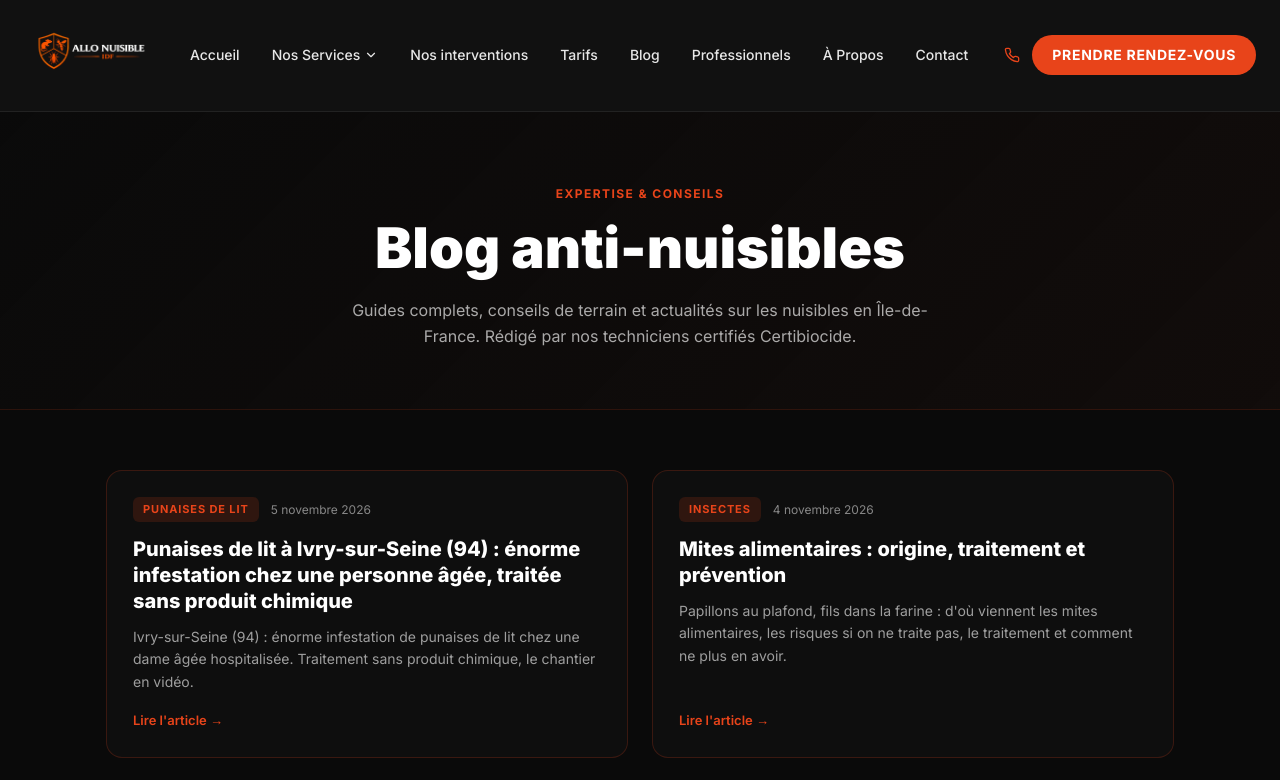
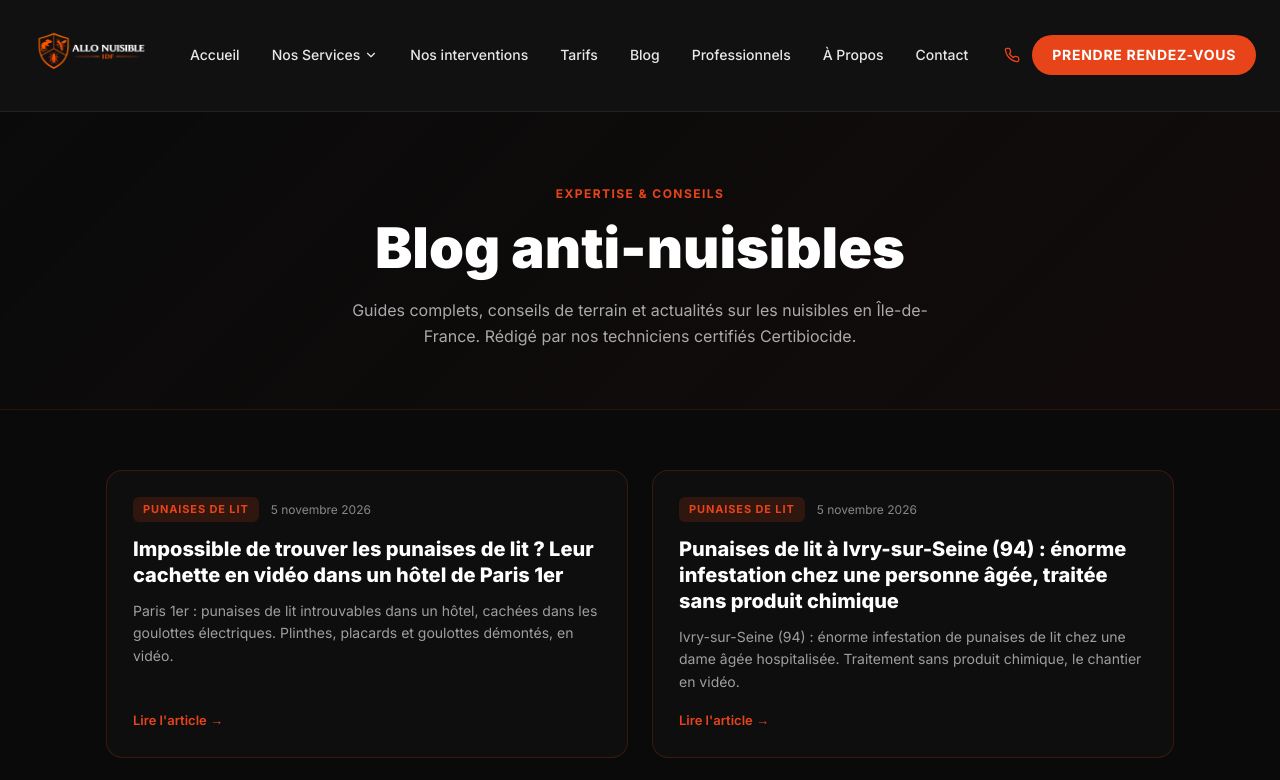
Before and after one commit to Allonuisibleexpress/allo-nuisible-idf, a Next.js app: page /blog in a window 1280 px wide. Shown: the top 780 px of the page. Built offline with nearby package versions, Linux system fonts and the light colour scheme.

Commit message:
Punaises de lit introuvables : cachées dans les goulottes d'un hôtel de Paris 1er (article, vidéo avec bannière, page Paris 1er, Nos interventions) ; cadres photo et mur côté lit
Co-Authored-By: Claude Opus 5.5 <noreply@anthropic.com>

```diff
--- a/app/blog/articles.ts
+++ b/app/blog/articles.ts
@@ -3018,6 +3018,55 @@ export const ARTICLES: Article[] = [
     cta: { title: 'Un proche âgé se fait piquer la nuit ?', text: "Traitement des punaises de lit sans produit chimique à Ivry-sur-Seine et dans tout le Val-de-Marne. 2 passages inclus, à partir de 290 € TTC, garantie 1 an." },
   },
   {
+    slug: 'punaises-de-lit-introuvables-goulotte-hotel',
+    title: "Impossible de trouver les punaises de lit ? Leur cachette en vidéo dans un hôtel de Paris 1er",
+    seoTitle: "Punaises de lit introuvables à Paris 1er : la goulotte",
+    description: "Paris 1er : punaises de lit introuvables dans un hôtel, cachées dans les goulottes électriques. Plinthes, placards et goulottes démontés, en vidéo.",
+    date: '2026-11-05',
+    category: 'Punaises de lit',
+    readMin: 4,
+    tldr: "Dans un établissement hôtelier de Paris 1er, plusieurs sociétés avaient échoué et nos deux premiers passages (traitement aux produits chimiques) n'avaient pas suffi. Au troisième passage, notre technicien a démonté les plinthes, les armoires encastrées dans les murs, puis les goulottes électriques au niveau des lampes : c'est là que les punaises de lit se cachaient. Depuis, l'hôtel n'a plus de problème.",
+    service: { href: '/services/punaises-de-lit', label: 'Traitement des punaises de lit en Île-de-France' },
+    videos: [
+      { src: '/chantiers/punaises-goulotte-hotel-video.mp4', legende: 'Punaises de lit et leurs mues cachées dans une goulotte électrique, le long du câble', banniere: true, apercu: 4 },
+    ],
+    mediasEnHaut: true,
+    blocks: [
+      { t: 'p', x: "Vous traitez, vous retraitez, et les **punaises de lit** reviennent toujours ? C'est souvent qu'elles se cachent là où personne ne pense à regarder. La vidéo ci-dessus montre l'une de ces cachettes : une **goulotte électrique** au mur, ouverte par notre technicien. Le long du câble, on voit des punaises vivantes, leurs **mues** (les peaux qu'elles laissent en grandissant) et leurs déjections." },
+      { t: 'h2', x: "Un hôtel où personne n'arrivait à les trouver" },
+      { t: 'p', x: "Ce chantier se passe dans un **établissement hôtelier de Paris 1er**. Avant nous, **plusieurs sociétés** étaient déjà intervenues, sans jamais régler le problème : les clients continuaient à se faire piquer. Nous avons réalisé nos **deux passages** habituels, avec un **traitement aux produits chimiques** sur les lits, les matelas et le mobilier. Ils n'ont pas suffi, et notre technicien est revenu **une troisième fois**, bien décidé à trouver où elles se cachaient." },
+      { t: 'h2', x: "Le troisième passage : tout démonter" },
+      { t: 'p', x: "Quand un traitement bien fait ne suffit pas, c'est que les punaises vivent dans un endroit que le produit n'atteint pas. Notre technicien a donc démonté, pièce par pièce :" },
+      { t: 'ol', items: [
+        "**Les plinthes**, derrière lesquelles les punaises circulent d'une pièce à l'autre.",
+        "**Les armoires encastrées dans les murs**, avec leurs fonds et leurs montants.",
+        "**Les goulottes électriques**, jusqu'au niveau des lampes de chevet.",
+      ] },
+      { t: 'p', x: "C'est dans les goulottes, près des lampes, qu'il a **enfin trouvé** le foyer : les punaises s'y abritaient, à quelques centimètres des lits, hors de portée des traitements précédents. Une fois la cachette ouverte et traitée, le problème a été réglé. **Depuis, cet hôtel de Paris 1er n'a plus de problème de punaises de lit.**" },
+      { t: 'callout', tone: 'info', title: 'Pourquoi les goulottes ?', x: "Une goulotte est sombre, chaude, tranquille, et passe souvent juste au-dessus ou à côté des lits pour alimenter les lampes de chevet. Pour une punaise de lit, c'est une cachette idéale : à l'abri, et à quelques centimètres de son repas." },
+      { t: 'h2', x: "Les cachettes oubliées des punaises de lit" },
+      { t: 'p', x: "Les punaises de lit ne vivent pas que dans le matelas. Quand elles semblent introuvables, il faut regarder :" },
+      { t: 'ul', items: [
+        "Dans les **goulottes électriques**, comme dans la vidéo ci-dessus, et derrière les **prises** et les **interrupteurs**.",
+        "Derrière les **plinthes** et sous les **barres de seuil**.",
+        "Dans les **armoires et placards encastrés**, surtout dans les fonds et les fixations.",
+        "Derrière les **têtes de lit** fixées au mur et les **cadres photo en bois** : le bois offre des fentes et des recoins où elles s'installent.",
+        "En règle générale, **derrière tout ce qui est accroché ou posé contre le mur côté lit** : tableaux, miroirs, étagères, appliques, tables de chevet collées au mur.",
+        "Dans les **tringles et rails de rideaux**, les **décollements de papier peint**.",
+      ] },
+      { t: 'callout', tone: 'info', title: 'Le réflexe à avoir : le mur côté lit', x: "Les punaises de lit cherchent l'abri le plus proche de la personne qui dort. **Tout ce qui est contre le mur côté lit peut leur servir de cachette** : décrochez les cadres photo en bois et les tableaux, regardez au dos et dans les angles, puis inspectez le mur derrière." },
+      { t: 'callout', tone: 'warn', title: "Hôtels, locations, résidences : quand ça revient toujours", x: "Si les punaises reviennent après plusieurs traitements, ne multipliez pas les pulvérisations. Il faut chercher le foyer caché. Un technicien qui démonte et inspecte trouve souvent en une intervention ce que des traitements répétés n'ont pas atteint." },
+      { t: 'p', x: "Voir notre service [punaises de lit](/services/punaises-de-lit), notre page [punaises de lit à Paris 1er](/punaises-de-lit/paris-1), notre offre pour les [professionnels](/professionnels) (hôtels, résidences, locations courte durée), et nos autres chantiers en vidéo : [énorme infestation à Ivry-sur-Seine](/blog/punaises-de-lit-ivry-sur-seine-personne-agee), [sommier à Créteil](/blog/punaises-de-lit-creteil-sommier-lattes)." },
+    ],
+    faq: [
+      { q: "Pourquoi les punaises de lit reviennent après le traitement ?", a: "Le plus souvent, une partie de la colonie se cache là où le produit n'est pas arrivé : goulottes, plinthes, placards encastrés, prises électriques. Il faut trouver et traiter ce foyer, sinon les punaises recolonisent la chambre." },
+      { q: "Faut-il démonter les meubles pour traiter les punaises de lit ?", a: "Pas toujours. Mais quand les traitements ne suffisent pas, démonter plinthes, goulottes et placards encastrés permet de trouver les cachettes et d'en finir." },
+      { q: "Un hôtel peut-il se débarrasser durablement des punaises de lit ?", a: "Oui, avec un traitement complet des chambres touchées, la recherche des foyers cachés, puis une surveillance régulière, car les clients peuvent toujours en rapporter dans leurs bagages." },
+    ],
+    sources: [ { label: 'Gouvernement, stop-punaises.gouv.fr', url: 'https://stop-punaises.gouv.fr/' } ],
+    cta: { title: 'Des punaises de lit qui reviennent toujours ?', text: "Nous cherchons le foyer caché : plinthes, goulottes, placards encastrés. Hôtels, résidences, particuliers, en Île-de-France. Devis gratuit." },
+  },
+  {
     slug: 'mites-vetements-origine-traitement-prevention',
     title: "Mites des vêtements : origine, traitement et prévention",
     seoTitle: "Mites des vêtements : d'où viennent-elles, comment en finir",
--- a/app/nos-interventions/page.tsx
+++ b/app/nos-interventions/page.tsx
@@ -29,6 +29,7 @@ const ACCROCHES: Record<string, string> = {
   'punaises-de-lit-traitement-insecticide-appartement': 'Pulvérisation puis nébulisation, filmées sur place',
   'deratisation-logement-syndrome-diogene': 'Une trentaine de rats ramassés avant de pouvoir nettoyer',
   'punaises-de-lit-ivry-sur-seine-personne-agee': 'Une dame âgée hospitalisée : traitement sans produit chimique',
+  'punaises-de-lit-introuvables-goulotte-hotel': 'Introuvables pour plusieurs sociétés : les punaises étaient dans les goulottes',
 }
 
 // Lieu réel de chaque chantier, avec lien vers la page locale (référencement local).
@@ -43,6 +44,7 @@ const LIEUX: Record<string, { nom: string; href: string }> = {
   'nid-frelons-cheminee-nogent-sur-marne': { nom: 'Nogent-sur-Marne (94)', href: '/zones/val-de-marne/nogent-sur-marne' },
   'cryogenie-punaises-de-lit-sommier': { nom: 'L’Haÿ-les-Roses (94)', href: '/punaises-de-lit/l-hay-les-roses' },
   'punaises-de-lit-ivry-sur-seine-personne-agee': { nom: 'Ivry-sur-Seine (94)', href: '/punaises-de-lit/ivry-sur-seine' },
+  'punaises-de-lit-introuvables-goulotte-hotel': { nom: 'Hôtel, Paris 1er (75)', href: '/punaises-de-lit/paris-1' },
 }
 const SECTEUR = { nom: 'Val-de-Marne et Hauts-de-Seine', href: '/zones/val-de-marne' }
 
--- a/lib/photos-chantiers.ts
+++ b/lib/photos-chantiers.ts
@@ -215,6 +215,11 @@ export const CHANTIERS_PUNAISES_VILLE: Record<string, { titre: string; photos?:
     video: { src: '/chantiers/punaises-ivry-lit-medicalise-video.mp4', legende: 'Énorme infestation de punaises de lit autour d’un lit médicalisé (Ivry-sur-Seine, 94)', banniere: true, apercu: 12.5 },
     article: '/blog/punaises-de-lit-ivry-sur-seine-personne-agee',
   },
+  'paris-1': {
+    titre: 'Notre chantier à Paris 1er : les punaises cachées dans les goulottes d’un hôtel',
+    video: { src: '/chantiers/punaises-goulotte-hotel-video.mp4', legende: 'Punaises de lit cachées dans une goulotte électrique, dans un hôtel (Paris 1er)', banniere: true, apercu: 4 },
+    article: '/blog/punaises-de-lit-introuvables-goulotte-hotel',
+  },
   'paris-12': {
     titre: 'Notre chantier à Paris 12e : le résultat du premier passage',
     video: { src: '/chantiers/punaises-paris-12-infestation-video.mp4', legende: 'Punaises mortes au sol : résultat du premier passage, avant le deuxième (Paris 12e)', banniere: true },
```
Also changed, not shown: 1 other file (tests, documents, lock files or other folders).
